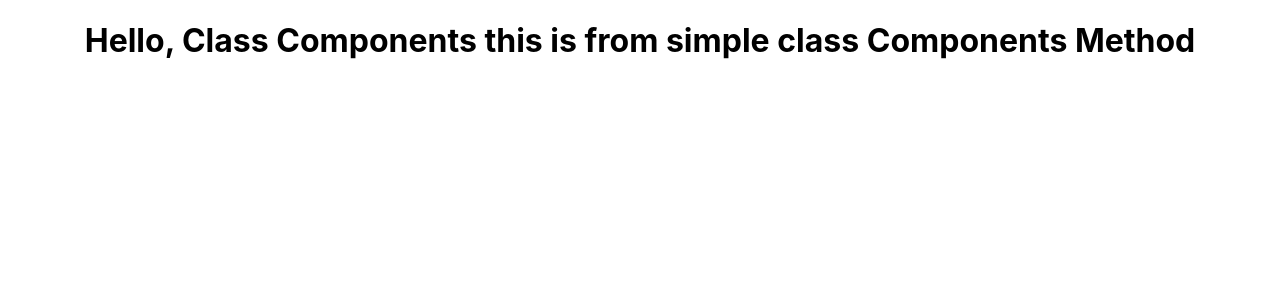
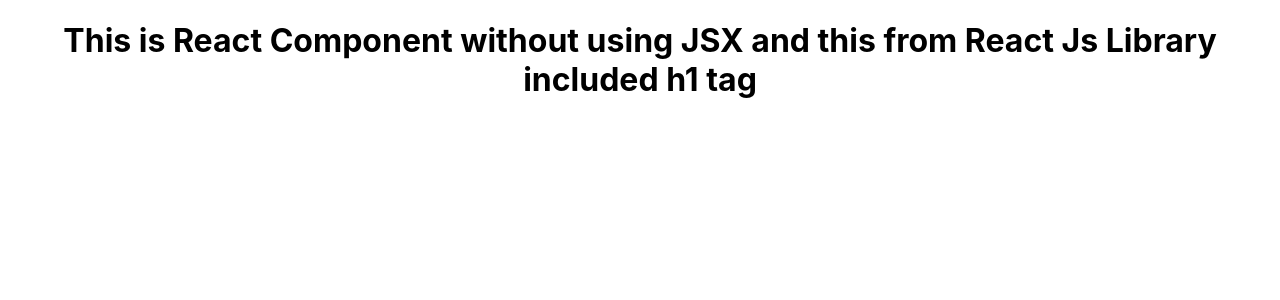
Before and after one commit to hyousafdev/Front-End-Developement-Course, a React (Create React App) app in the folder react-js/: page / in a window 1280 px wide. Shown: the top 300 px of the page. Built offline with nearby package versions, Linux system fonts and the light colour scheme.

Commit message:
JSX (JavaScript XML)

```diff
--- a/react-js/src/App.js
+++ b/react-js/src/App.js
@@ -3,6 +3,7 @@
 import React, { Component } from 'react';
 import Greet from './Components/functionalComponents';
 import ClassComponent from './Components/classComponent';
+import HelloJSX from './Components/helloJSX';
 
 class App extends Component {
    render() {
@@ -10,7 +11,8 @@
       <div className="App">
 
       {/* <Greet /> */}
-      <ClassComponent />
+      {/* <ClassComponent /> */}
+      <HelloJSX />
 
       </div>
     );
--- /dev/null
+++ b/react-js/src/Components/helloJSX.js
@@ -0,0 +1,29 @@
+// First import react
+import React from 'react'
+
+// Create const ES6 Arrow function
+const HelloJSX = () => {
+
+    // This is the JSX version of Hello Component
+    /* return (
+        <div>
+            <h1>Hey, React this is from React JSX(JavaScript XML)</h1>
+        </div>
+    ) */
+
+    // Now let's rewrite the component without using JSX
+   // return react.createElement('div', null, 'This is React Component without using JSX and this from React Js Library and no tag included')
+
+   // Now here we can included h1 tag
+   return React.createElement(
+       'div',
+       // Adding objects on null, we cannot use class keyword because it's a reserved word we use className instead of class keyword in camelCasing
+     //  { id='helloId', className='dummyClass' }, // go through error so comment this line
+     null,
+       React.createElement('h1', null,'This is React Component without using JSX and this from React Js Library included h1 tag')
+       )
+
+}
+
+// Now Here we exporting default function name to App.js file
+export default HelloJSX;
```
